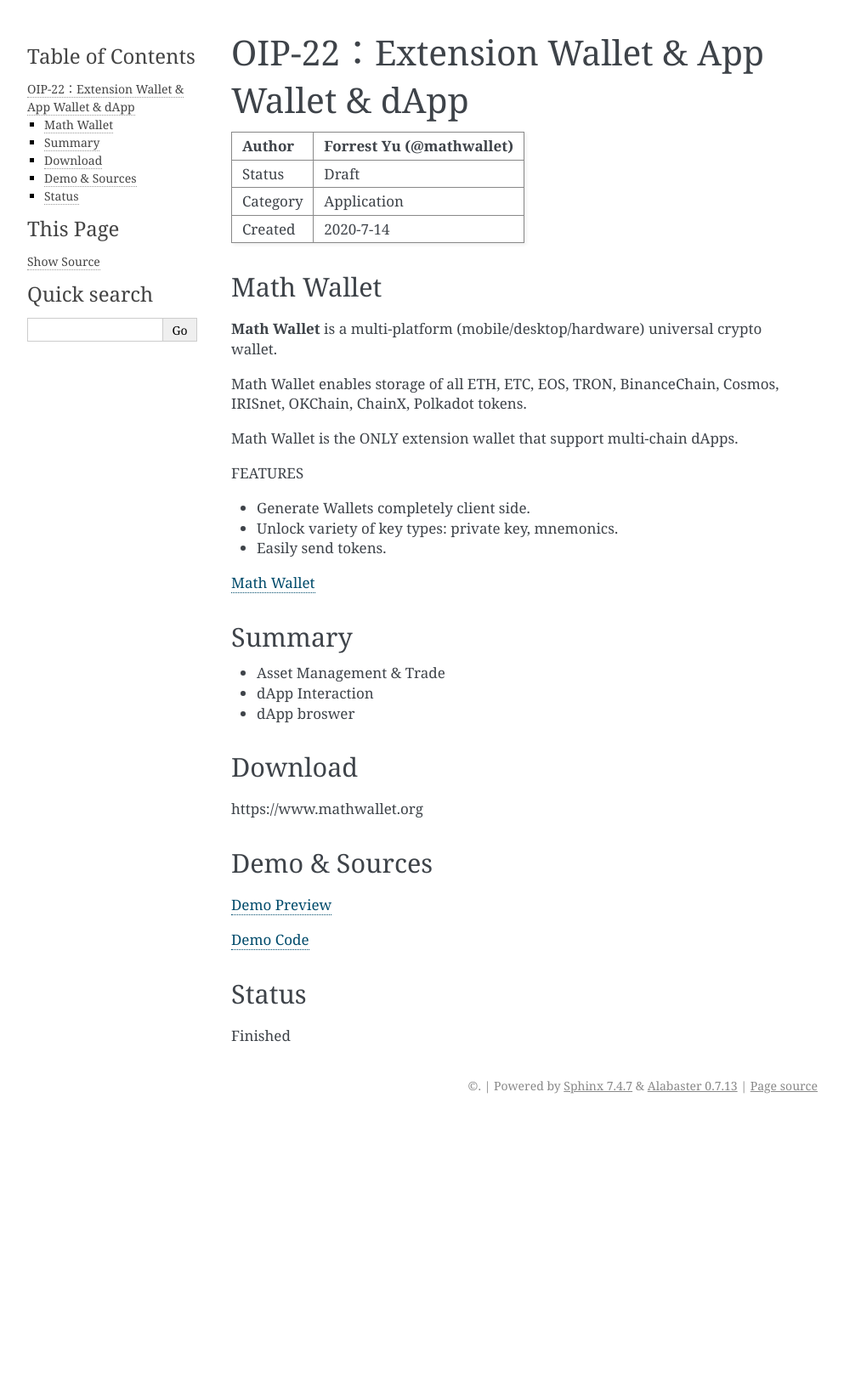
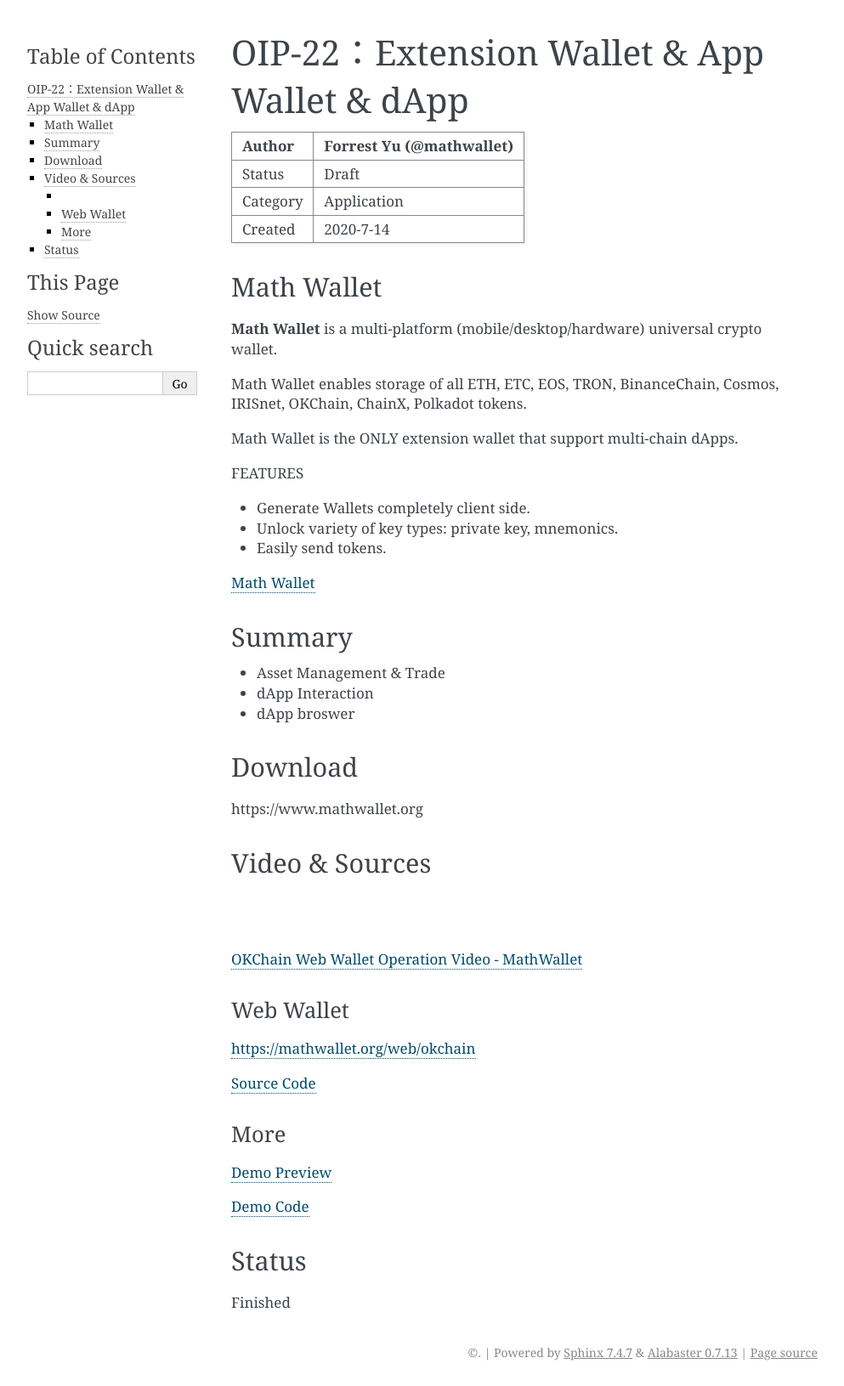
Before and after one commit to okx/KIPs, a Sphinx documentation site: the page built from docs/draft/OIP-22.md, in a window 1280 px wide. Shown: the whole page at 85% size, without its empty margins (148-1141 px from the left). Built offline with Sphinx 7.4.7, drawn with Linux system fonts in a browser that asks for light colours; before the commit the page ends 1317 px from its top, so only the background shows below that.

Commit message:
Update OIP-22 (#39)
* Math

* fix

* OIP-19

* OIP-20

* OIP-21

* OIP-22

* http->https

* Update OIP-22

* update

```diff
--- a/docs/draft/OIP-22.md
+++ b/docs/draft/OIP-22.md
@@ -33,7 +33,16 @@
 ## Download
 https://www.mathwallet.org
 
-## Demo & Sources
+## Video & Sources
+####
+[OKChain Web Wallet Operation Video - MathWallet](https://youtu.be/fyslU4Bc0xY)
+
+#### Web Wallet
+[https://mathwallet.org/web/okchain](https://mathwallet.org/web/okchain)
+
+[Source Code](https://github.com/mathwallet/math-okchain-web-wallet)
+
+#### More
 [Demo Preview](https://developer.mathwallet.org/okchain)
 
 [Demo Code](https://github.com/mathwallet/math-okchain-js)
```
